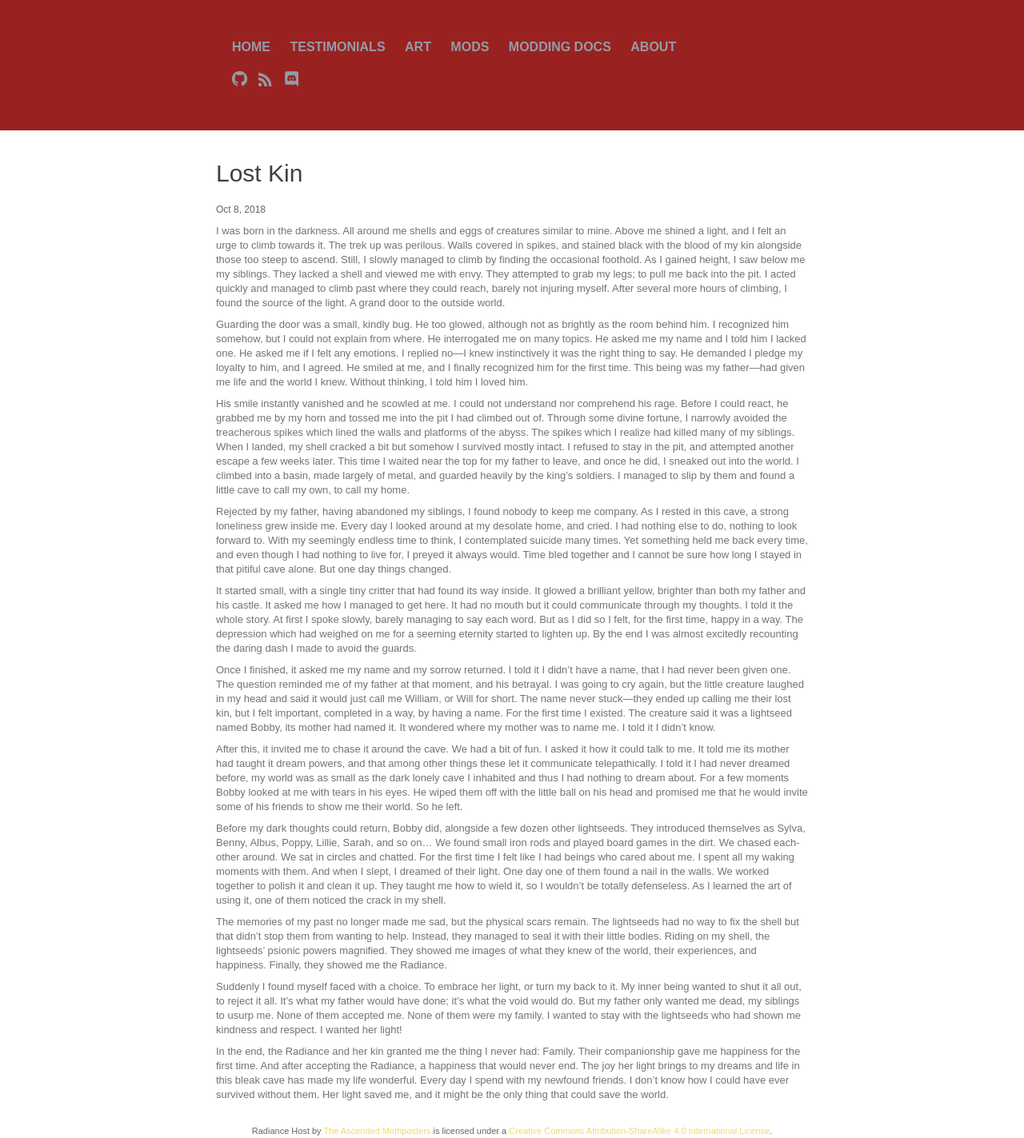
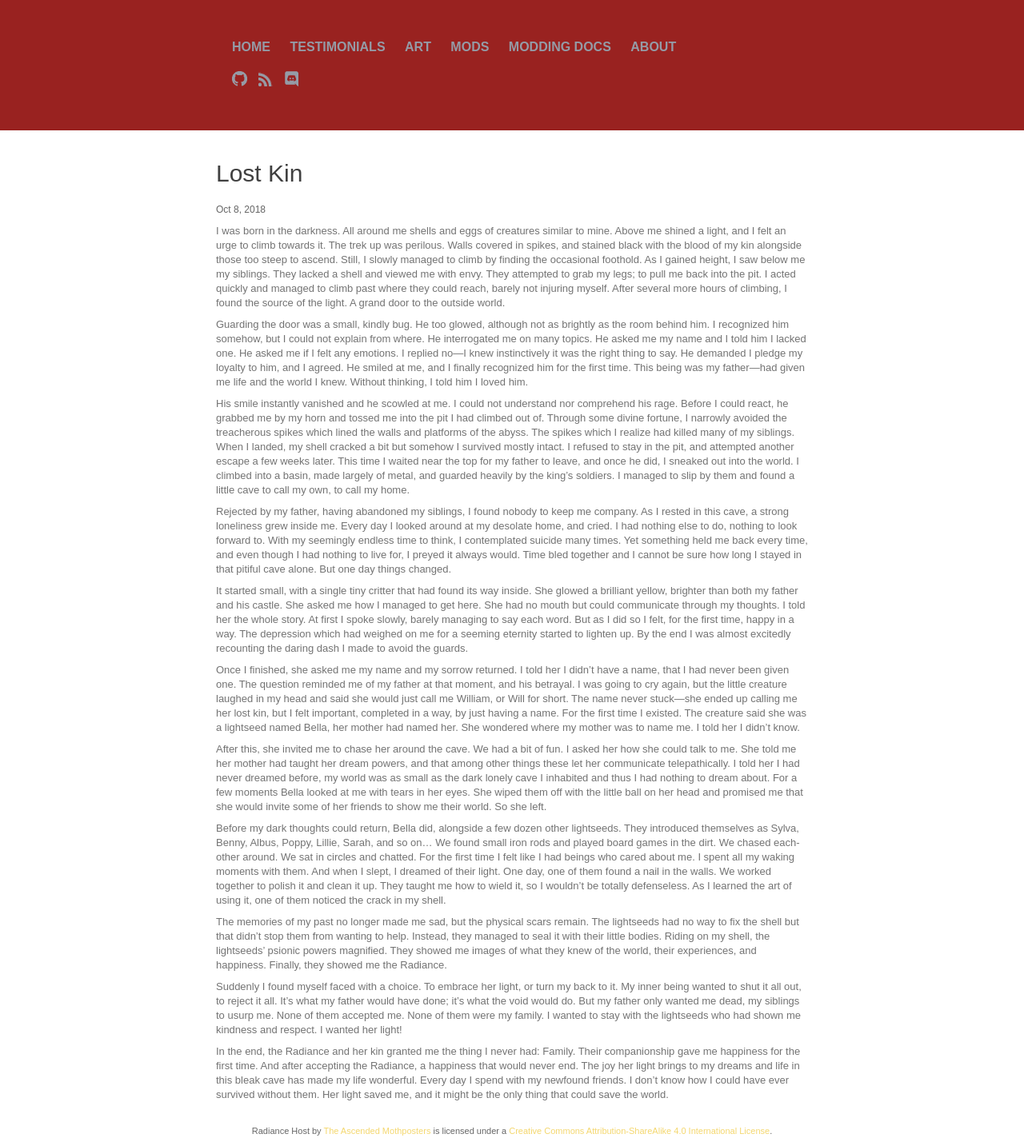
Before and after one commit to natis1/radiance.host, a Jekyll site: the page built from _posts/2018-10-08-Lost-Kin.markdown, in a window 1280 px wide. Shown: the whole page at 80% size. Built offline with Jekyll 4.4.1, drawn with Linux system fonts in a browser that asks for light colours; comment, search, counter and statistics services are not loaded.

Commit message:
More grammar fixes

```diff
--- a/_posts/2018-10-08-Lost-Kin.markdown
+++ b/_posts/2018-10-08-Lost-Kin.markdown
@@ -13,13 +13,13 @@ His smile instantly vanished and he scowled at me. I could not understand nor co
 
 Rejected by my father, having abandoned my siblings, I found nobody to keep me company. As I rested in this cave, a strong loneliness grew inside me. Every day I looked around at my desolate home, and cried. I had nothing else to do, nothing to look forward to. With my seemingly endless time to think, I contemplated suicide many times. Yet something held me back every time, and even though I had nothing to live for, I preyed it always would. Time bled together and I cannot be sure how long I stayed in that pitiful cave alone. But one day things changed.
 
-It started small, with a single tiny critter that had found its way inside. It glowed a brilliant yellow, brighter than both my father and his castle. It asked me how I managed to get here. It had no mouth but it could communicate through my thoughts. I told it the whole story. At first I spoke slowly, barely managing to say each word. But as I did so I felt, for the first time, happy in a way. The depression which had weighed on me for a seeming eternity started to lighten up. By the end I was almost excitedly recounting the daring dash I made to avoid the guards.
+It started small, with a single tiny critter that had found its way inside. She glowed a brilliant yellow, brighter than both my father and his castle. She asked me how I managed to get here. She had no mouth but could communicate through my thoughts. I told her the whole story. At first I spoke slowly, barely managing to say each word. But as I did so I felt, for the first time, happy in a way. The depression which had weighed on me for a seeming eternity started to lighten up. By the end I was almost excitedly recounting the daring dash I made to avoid the guards.
 
-Once I finished, it asked me my name and my sorrow returned. I told it I didn’t have a name, that I had never been given one. The question reminded me of my father at that moment, and his betrayal. I was going to cry again, but the little creature laughed in my head and said it would just call me William, or Will for short. The name never stuck—they ended up calling me their lost kin, but I felt important, completed in a way, by having a name. For the first time I existed. The creature said it was a lightseed named Bobby, its mother had named it. It wondered where my mother was to name me. I told it I didn’t know.
+Once I finished, she asked me my name and my sorrow returned. I told her I didn’t have a name, that I had never been given one. The question reminded me of my father at that moment, and his betrayal. I was going to cry again, but the little creature laughed in my head and said she would just call me William, or Will for short. The name never stuck—she ended up calling me her lost kin, but I felt important, completed in a way, by just having a name. For the first time I existed. The creature said she was a lightseed named Bella, her mother had named her. She wondered where my mother was to name me. I told her I didn’t know.
 
-After this, it invited me to chase it around the cave. We had a bit of fun. I asked it how it could talk to me. It told me its mother had taught it dream powers, and that among other things these let it communicate telepathically. I told it I had never dreamed before, my world was as small as the dark lonely cave I inhabited and thus I had nothing to dream about. For a few moments Bobby looked at me with tears in his eyes. He wiped them off with the little ball on his head and promised me that he would invite some of his friends to show me their world. So he left.
+After this, she invited me to chase her around the cave. We had a bit of fun. I asked her how she could talk to me. She told me her mother had taught her dream powers, and that among other things these let her communicate telepathically. I told her I had never dreamed before, my world was as small as the dark lonely cave I inhabited and thus I had nothing to dream about. For a few moments Bella looked at me with tears in her eyes. She wiped them off with the little ball on her head and promised me that she would invite some of her friends to show me their world. So she left.
 
-Before my dark thoughts could return, Bobby did, alongside a few dozen other lightseeds. They introduced themselves as Sylva, Benny, Albus, Poppy, Lillie, Sarah, and so on… We found small iron rods and played board games in the dirt. We chased each-other around. We sat in circles and chatted. For the first time I felt like I had beings who cared about me. I spent all my waking moments with them. And when I slept, I dreamed of their light. One day one of them found a nail in the walls. We worked together to polish it and clean it up. They taught me how to wield it, so I wouldn’t be totally defenseless. As I learned the art of using it, one of them noticed the crack in my shell.
+Before my dark thoughts could return, Bella did, alongside a few dozen other lightseeds. They introduced themselves as Sylva, Benny, Albus, Poppy, Lillie, Sarah, and so on… We found small iron rods and played board games in the dirt. We chased each-other around. We sat in circles and chatted. For the first time I felt like I had beings who cared about me. I spent all my waking moments with them. And when I slept, I dreamed of their light. One day, one of them found a nail in the walls. We worked together to polish it and clean it up. They taught me how to wield it, so I wouldn’t be totally defenseless. As I learned the art of using it, one of them noticed the crack in my shell.
 
 The memories of my past no longer made me sad, but the physical scars remain. The lightseeds had no way to fix the shell but that didn’t stop them from wanting to help. Instead, they managed to seal it with their little bodies. Riding on my shell, the lightseeds’ psionic powers magnified. They showed me images of what they knew of the world, their experiences, and happiness. Finally, they showed me the Radiance.
 
```
